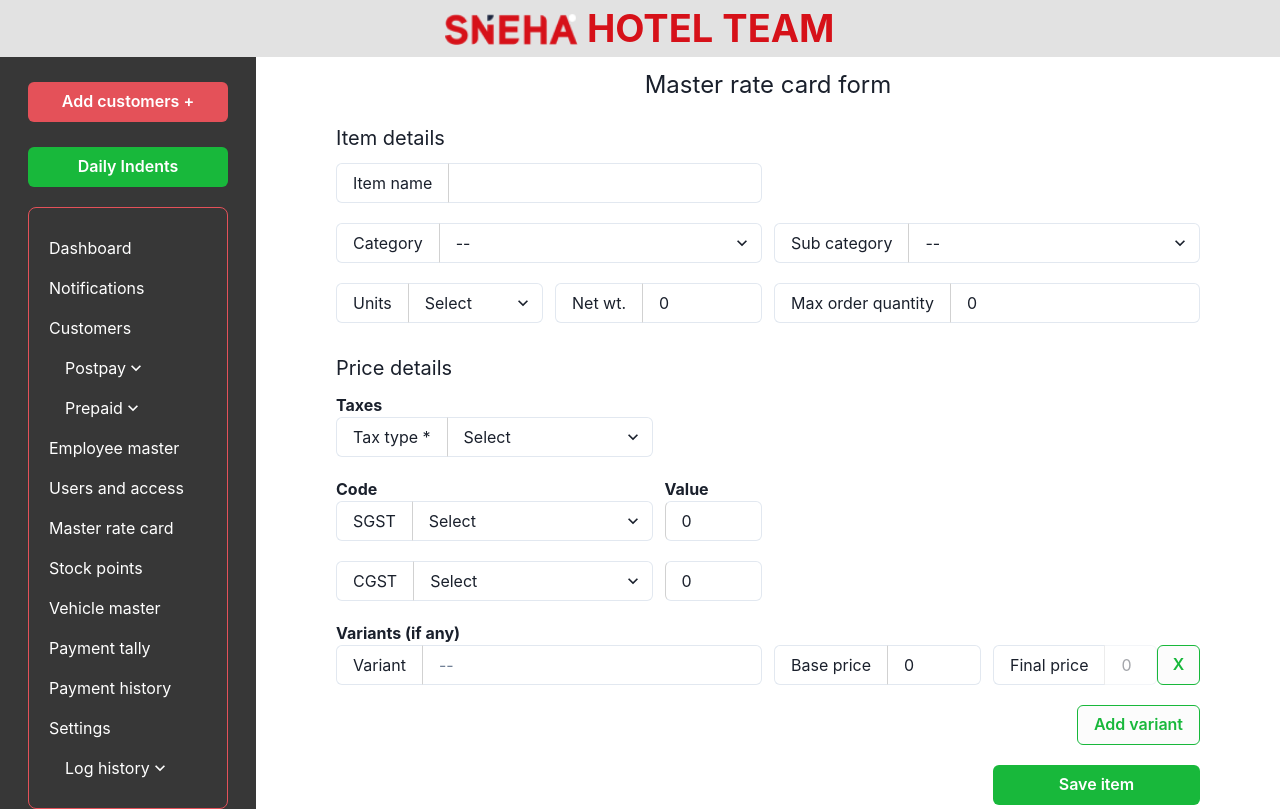
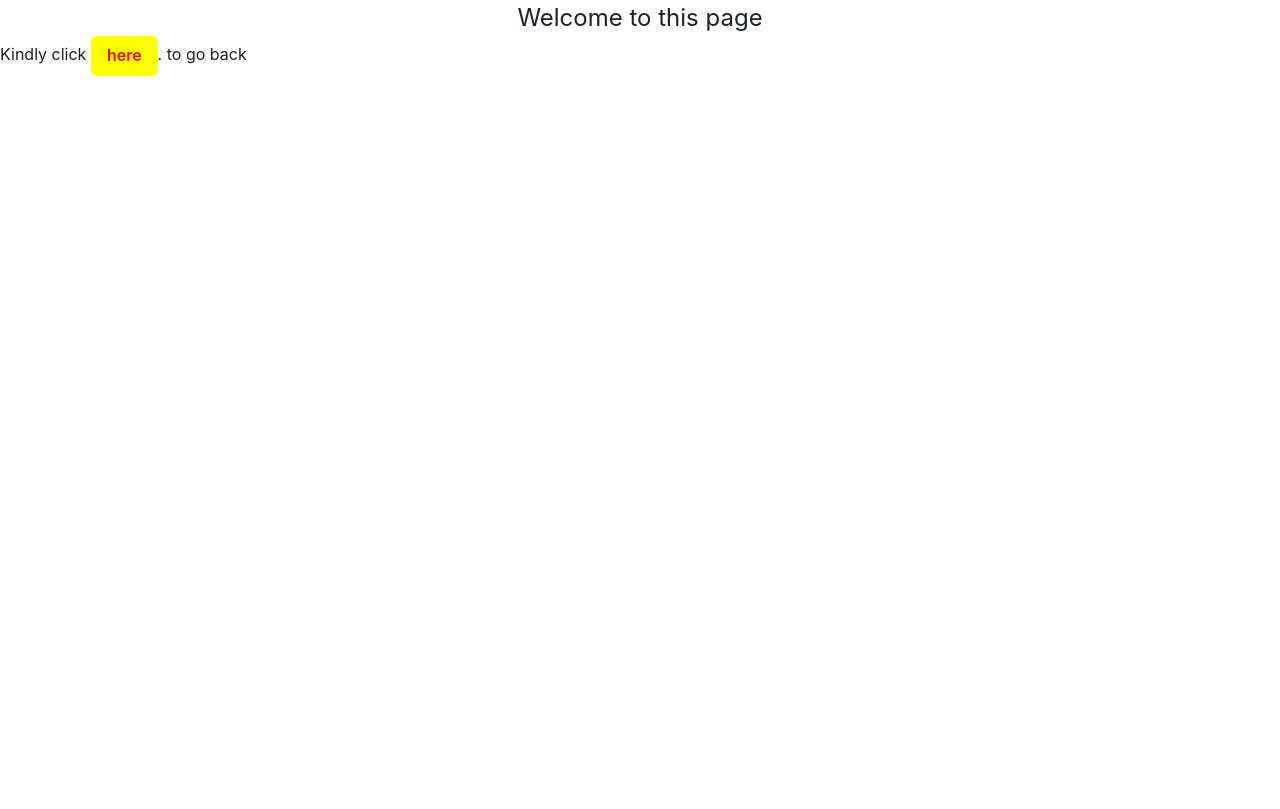
Before and after one commit to Racen18/Hotel-App, a React (Create React App) app: page /newpage in a window 1280 px wide. Built offline with nearby package versions, Linux system fonts and the light colour scheme.

Commit message:
All features added

```diff
--- a/package.json
+++ b/package.json
@@ -42,5 +42,8 @@
       "last 1 firefox version",
       "last 1 safari version"
     ]
+  },
+  "devDependencies": {
+    "react-router-dom": "^6.3.0"
   }
 }
--- /dev/null
+++ b/src/AppRoutes.js
@@ -0,0 +1,19 @@
+import { BrowserRouter as Router, Routes, Route } from "react-router-dom";
+import React from 'react'
+import App from "./App";
+import NewPage from "./NewPage";
+
+function AppRoutes() {
+  return (
+    <>
+        <Router>
+            <Routes>
+                <Route path="/" element={<App />}/>
+                <Route path="newpage" element={<NewPage />} />
+            </Routes>
+        </Router>
+    </>
+  )
+}
+
+export default AppRoutes
--- /dev/null
+++ b/src/NewPage.js
@@ -0,0 +1,18 @@
+import { Button, Center, Text } from "@chakra-ui/react";
+import React from "react";
+import { Link } from "react-router-dom";
+
+function NewPage() {
+  return (
+    <>
+      <Center>
+        <Text fontSize={"2xl"}>Welcome to this page</Text>
+      </Center>
+      <Text>
+        Kindly click <Link to="/"><Button bg={'yellow'} color={'red'}>here</Button></Link>. to go back
+      </Text>
+    </>
+  );
+}
+
+export default NewPage;
--- a/src/components/page/FormikValidationForm.js
+++ b/src/components/page/FormikValidationForm.js
@@ -60,11 +60,15 @@ function FormikValidationForm() {
     handleGST();
   }, [formik.values.basePrice]);
 
+  useEffect(() => {
+    handleGST();
+  }, [formik.values.finalPrice]);
+
   const handleGST = () => {
-    const GST = (formik.values.sgst + formik.values.cgst) / 2;
+    const GST = (parseInt(formik.values.sgst) + parseInt(formik.values.cgst)) / 2;
     if (formik.values.taxType === "Inclusive") {
-      const tax = (formik.values.basePrice * GST) / (100 + GST);
-      formik.values.finalPrice = formik.values.basePrice + tax;
+      const tax = formik.values.finalPrice - formik.values.finalPrice * (100 / (100 + GST));
+      formik.values.basePrice = formik.values.finalPrice - tax;
     } else if (formik.values.taxType === "Exclusive") {
       const tax = (formik.values.basePrice * GST) / 100;
       formik.values.finalPrice = formik.values.basePrice + tax;
@@ -132,12 +136,13 @@ function FormikValidationForm() {
               <Input
                 name="itemName"
                 value={formik.values.itemName}
+                onBlur={formik.handleBlur}
                 onChange={formik.handleChange}
                 borderLeftRadius={"0"}
                 borderLeft={"1px solid #D1D1D1"}
               />
             </InputGroup>
-            {formik.errors.itemName ? (
+            {formik.touched.itemName && formik.errors.itemName ? (
               <p style={{ color: "red" }}>{formik.errors.itemName}</p>
             ) : null}
           </GridItem>
@@ -163,6 +168,9 @@ function FormikValidationForm() {
                 ))}
               </Select>
             </InputGroup>
+            {formik.touched.category && formik.errors.category ? (
+              <p style={{ color: "red" }}>{formik.errors.category}</p>
+            ) : null}
           </GridItem>
           <GridItem>
             <InputGroup>
@@ -348,6 +356,8 @@ function FormikValidationForm() {
                   <InputLeftAddon children={"Base price"} bg={"white"} />
                   <Input
                     name="basePrice"
+                    color={'red'}
+                    disabled={formik.values.taxType === "Inclusive"}
                     value={formik.values.basePrice}
                     onChange={formik.handleChange}
                     borderLeftRadius={"0"}
@@ -362,7 +372,8 @@ function FormikValidationForm() {
                     <InputLeftAddon children={"Final price"} bg={"white"} />
                     <Input
                       name="finalPrice"
-                      disabled={formik.values.taxType !== "Not applicable"}
+                      color={'red'}
+                      disabled={formik.values.taxType !== "Inclusive"}
                       value={formik.values.finalPrice}
                       onChange={formik.handleChange}
                       borderLeftRadius={"0"}
--- a/src/components/page/Sidebar.js
+++ b/src/components/page/Sidebar.js
@@ -1,4 +1,5 @@
 import React from "react";
+import { Link } from "react-router-dom";
 import SidebarJSON from "../../data/Sidebar.json";
 import {
   Center,
@@ -23,6 +24,7 @@ function Sidebar() {
           color={"white"}
           bg={"#E45159"}
         />
+        <Link to='/newpage'>
         <CommonButton
           value={"Daily Indents"}
           width={"200px"}
@@ -30,6 +32,7 @@ function Sidebar() {
           color={"white"}
           bg={"#18B83B"}
         />
+        </Link>
         <Box
           border="1px solid #E45159"
           borderRadius="8px"
--- a/src/index.js
+++ b/src/index.js
@@ -1,13 +1,13 @@
 import React from "react";
 import ReactDOM from "react-dom/client";
-import App from "./App";
 import { ChakraProvider } from "@chakra-ui/react/";
+import AppRoutes from "./AppRoutes";
 
 const root = ReactDOM.createRoot(document.getElementById("root"));
 root.render(
   <React.StrictMode>
     <ChakraProvider>
-      <App />
+      <AppRoutes />
     </ChakraProvider>
   </React.StrictMode>
 );
```
Also changed, not shown: 1 other file (tests, documents, lock files or other folders).
